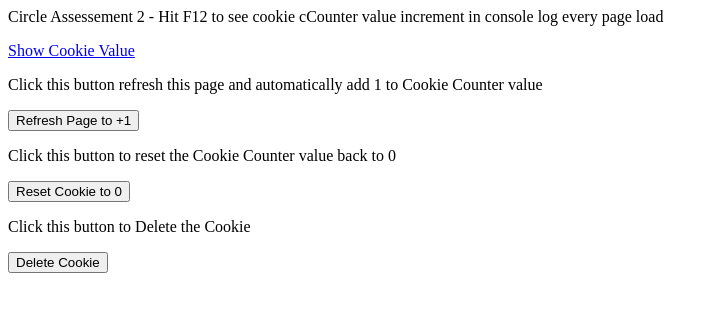
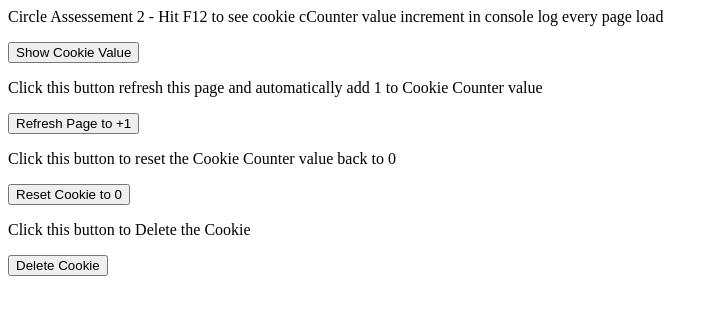
Before and after one commit to skleinma/circle_assessment, a plain HTML site: page 2_cookie_counter_v2.html in a window 1280 px wide. Shown: the whole page, without its empty margins (0-719 px from the left). Drawn offline with Linux system fonts and the light colour scheme.

Commit message:
show cookie button

```diff
--- a/2_cookie_counter_v2.html
+++ b/2_cookie_counter_v2.html
@@ -12,7 +12,7 @@
 <body onload = "Cookies.initOrIncrement('cCounter')">
     <p>Circle Assessement 2 - Hit F12 to see cookie cCounter value increment in console log every page load</p>
     <p></p>
-    <a href="javascript:showCookie()" class="page">Show Cookie Value</a><br />
+    <button onclick="showCookie()">Show Cookie Value</button>
     <p></p>
     <p>Click this button refresh this page and automatically add 1 to Cookie Counter value</p>
     <button onClick="window.location.reload();">Refresh Page to +1</button>
```
